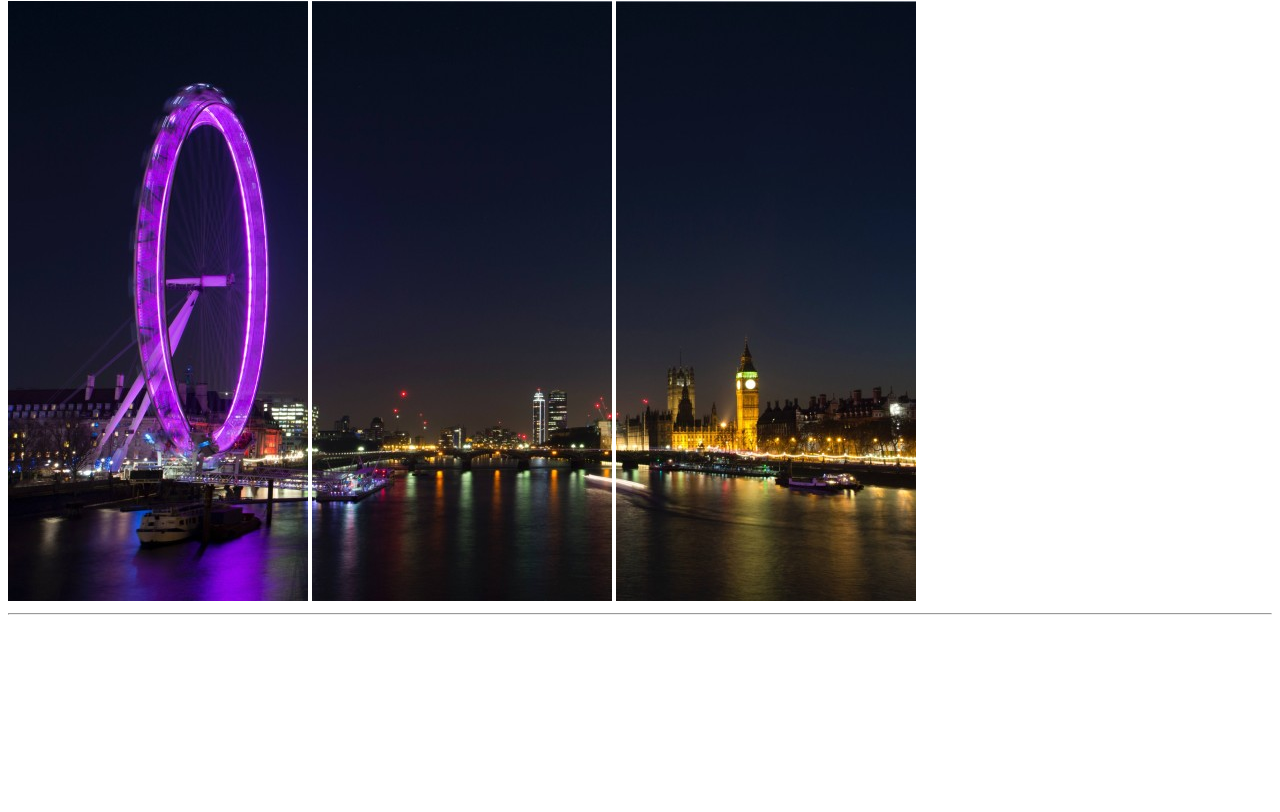
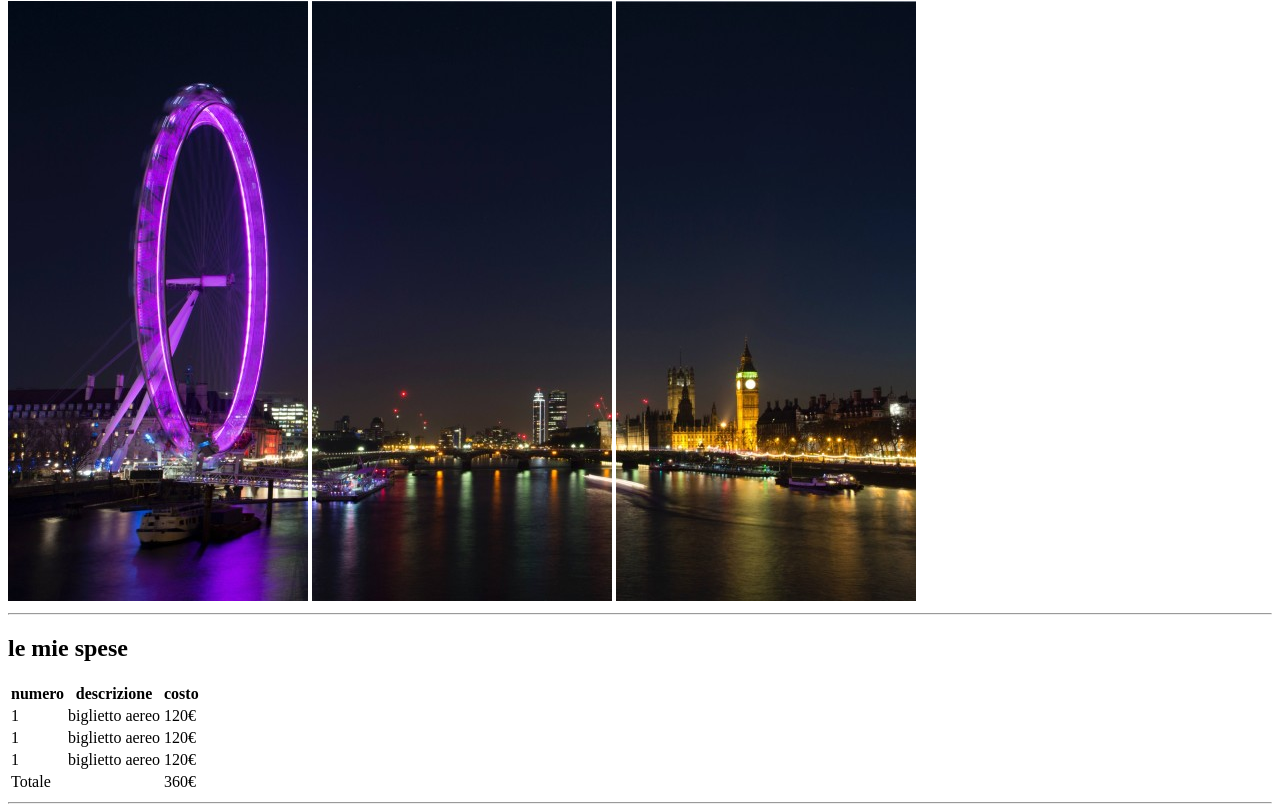
Before and after one commit to GiulioDangelo/html-london-trip, a plain HTML site: page index.html in a window 1280 px wide. Shown: the part 79-891 px from the top of the page. Before the commit the page ends 800 px from the top, so only its background shows below. Drawn offline with Linux system fonts and the light colour scheme.

Commit message:
add table

```diff
--- a/index.html
+++ b/index.html
@@ -7,12 +7,54 @@
     <title>Document</title>
   </head>
   <body>
+
     <header>
-      <h1>Il mio Viaggio a Londra</h1>
-      <img src="img/pexels-bill-emrich-230794-0.jpg" alt="landscape Londra 1">
-      <img src="img/pexels-bill-emrich-230794-1.jpg" alt="landscape Londra 2">
-      <img src="img/pexels-bill-emrich-230794-2.jpg" alt="landscape Londra 3">
+        <h1>Il mio Viaggio a Londra</h1>
+
+        <img src="img/pexels-bill-emrich-230794-0.jpg" alt="landscape Londra 1">
+        <img src="img/pexels-bill-emrich-230794-1.jpg" alt="landscape Londra 2">
+        <img src="img/pexels-bill-emrich-230794-2.jpg" alt="landscape Londra 3">
+
+        <hr>
     </header>
-    <hr>
+
+    <main>
+
+        <h2>le mie spese</h2>
+
+        <table>
+
+            <tr>
+            <th>numero</th>
+            <th>descrizione</th>
+            <th>costo</th>
+            </tr>
+
+            <tr>
+                <td>1</td>
+                <td>biglietto aereo</td>
+                <td>120€</td>
+            </tr>
+
+            <tr>
+                <td>1</td>
+                <td>biglietto aereo</td>
+                <td>120€</td>
+            </tr>
+
+            <tr>
+                <td>1</td>
+                <td>biglietto aereo</td>
+                <td>120€</td>
+            </tr>
+
+            <tr>
+                <td colspan="2">Totale</td>
+                <td>360€</td>
+            </tr>
+
+        </table>
+        <hr>
+    </main>
   </body>
 </html>
```
